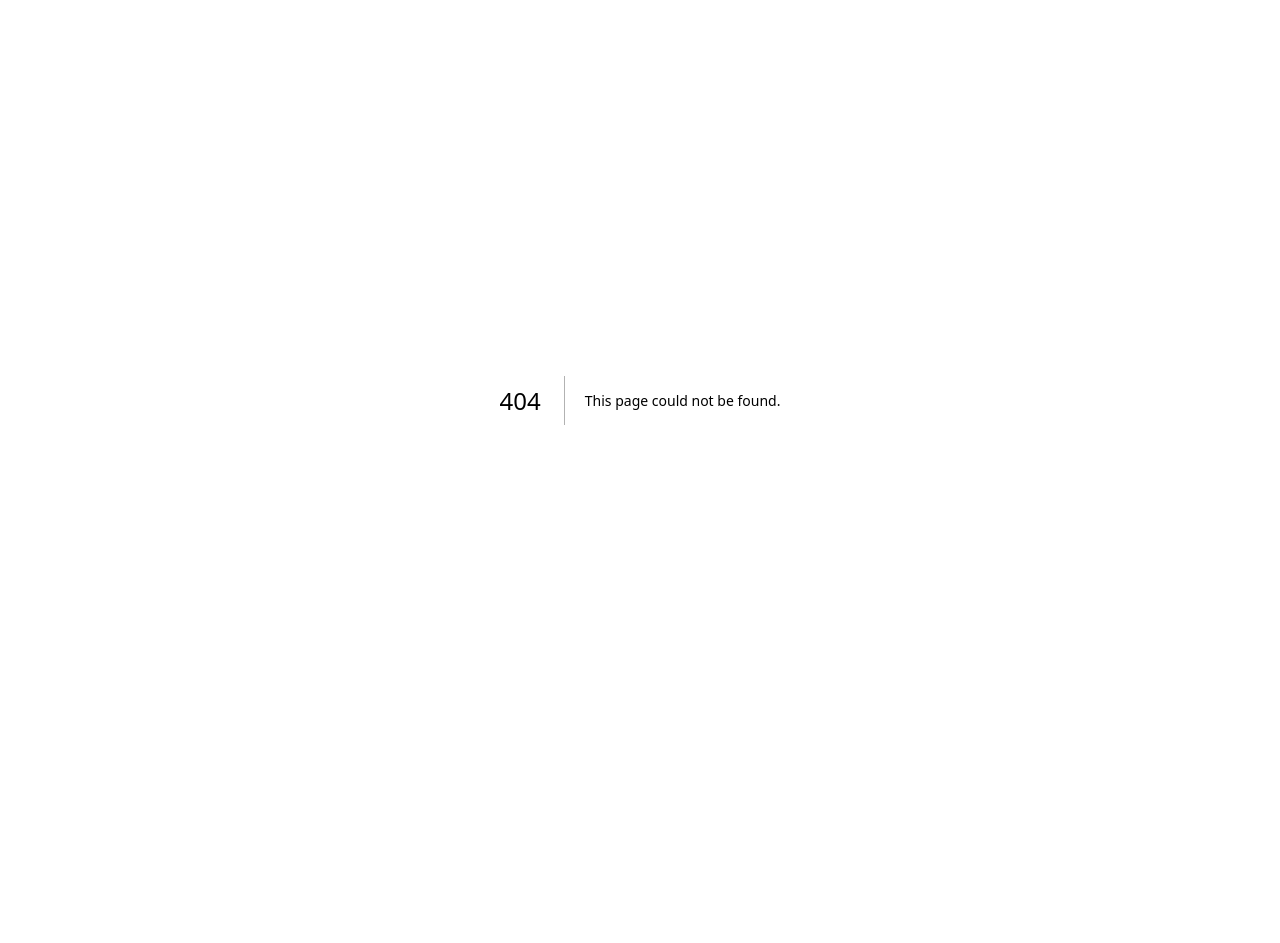
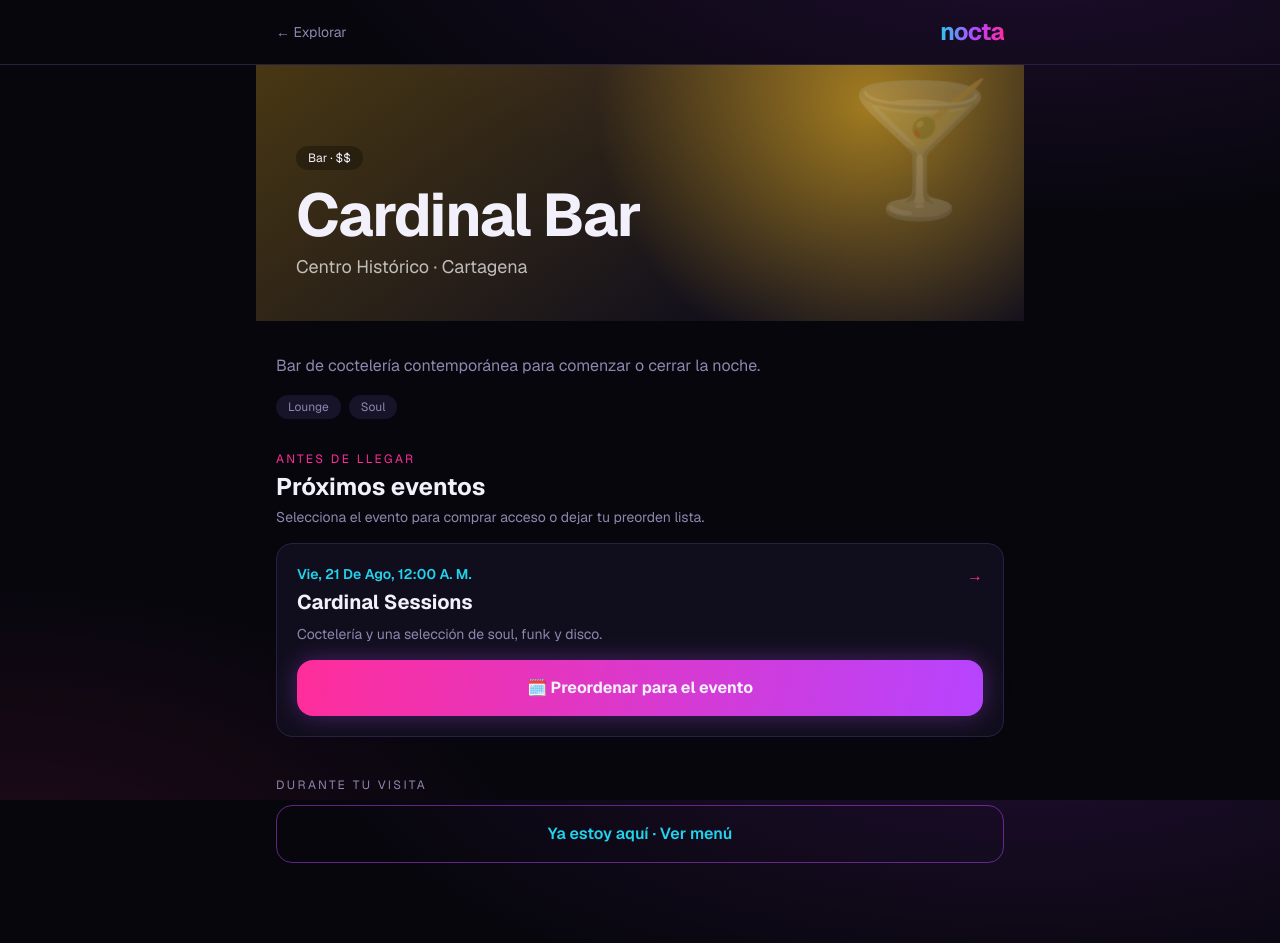
Before and after one commit to hfm1219-boop/nocta, a Next.js app: page /lugares/cardinal-bar in a window 1280 px wide. Before the commit this address had no page. Before the commit the page ends 800 px from the top, so only its background shows below. Built offline with nearby package versions, Linux system fonts and the light colour scheme.

Commit message:
Move preorders before venue arrival
Moves preorder entry to event and venue discovery, persists event context through checkout, and keeps on-site ordering immediate.

```diff
--- a/app/eventos/[id]/page.tsx
+++ b/app/eventos/[id]/page.tsx
@@ -1,6 +1,6 @@
 import Link from "next/link";
 import { notFound } from "next/navigation";
-import { EntrarLugar } from "@/components/entrar-lugar";
+import { EntrarLugar, PreordenarEvento } from "@/components/entrar-lugar";
 import { Logo } from "@/components/ui";
 import { EVENTOS, eventoPorId, formatearFecha, lugarPorId } from "@/lib/discovery";
 
@@ -56,12 +56,26 @@
           </div>
 
           <aside className="space-y-3 md:sticky md:top-5 self-start">
+            <div className="card p-5 space-y-3 border-neon3/40 bg-neon3/5">
+              <div>
+                <p className="text-xs uppercase tracking-wider text-neon3">Antes de llegar</p>
+                <h2 className="font-bold text-lg mt-1">Deja tu pedido listo</h2>
+                <p className="text-xs text-muted mt-2">Elige productos ahora y programa la entrega para tu llegada al evento.</p>
+              </div>
+              <PreordenarEvento
+                lugarId={lugar.id}
+                lugarNombre={lugar.nombre}
+                eventoId={evento.id}
+                eventoNombre={evento.nombre}
+                fechaISO={evento.fechaISO}
+              />
+            </div>
             <div className="card p-5 space-y-4">
               <div>
                 <p className="text-xs text-muted">Entrada</p>
                 <p className="text-2xl font-bold mt-1">{evento.precioDesde ? `Desde $${evento.precioDesde.toLocaleString("es-CO")}` : "Entrada libre"}</p>
               </div>
-              <button className="btn-neon w-full rounded-2xl px-5 py-4 font-bold">
+              <button className="w-full rounded-2xl border border-neon2/60 px-5 py-4 font-bold text-neon2">
                 {evento.disponibilidad === "lista" ? "Solicitar lista" : evento.precioDesde ? "Comprar entrada" : "Confirmar asistencia"}
               </button>
               <p className="text-[11px] text-center text-muted">Próximo módulo: inventario, checkout y QR de acceso.</p>
--- /dev/null
+++ b/app/lugares/[id]/page.tsx
@@ -0,0 +1,87 @@
+import Link from "next/link";
+import { notFound } from "next/navigation";
+import { EntrarLugar, PreordenarEvento } from "@/components/entrar-lugar";
+import { Logo } from "@/components/ui";
+import { EVENTOS, formatearFecha, LUGARES, lugarPorId } from "@/lib/discovery";
+
+export function generateStaticParams() {
+  return LUGARES.map((lugar) => ({ id: lugar.id }));
+}
+
+export default async function LugarPage({ params }: PageProps<"/lugares/[id]">) {
+  const { id } = await params;
+  const lugar = lugarPorId(id);
+  if (!lugar) notFound();
+  const eventos = EVENTOS.filter((evento) => evento.lugarId === lugar.id);
+
+  return (
+    <main className="flex-1 pb-12">
+      <header className="border-b border-line">
+        <div className="max-w-3xl mx-auto px-5 py-4 flex items-center justify-between">
+          <Link href="/" className="text-sm text-muted">← Explorar</Link>
+          <Logo size="text-2xl" />
+        </div>
+      </header>
+
+      <article className="max-w-3xl mx-auto">
+        <div
+          className="min-h-64 p-6 md:p-10 flex items-end relative overflow-hidden"
+          style={{ background: `radial-gradient(circle at 80% 15%, ${lugar.color}99, transparent 42%), linear-gradient(145deg, ${lugar.color}44, #100e1c 75%)` }}
+        >
+          <div className="absolute right-6 top-5 text-9xl opacity-20">{lugar.icono}</div>
+          <div className="relative">
+            <span className="rounded-full bg-black/30 px-3 py-1 text-xs capitalize">{lugar.categoria} · {lugar.rangoPrecio}</span>
+            <h1 className="text-4xl md:text-6xl font-bold tracking-tight mt-4">{lugar.nombre}</h1>
+            <p className="text-lg text-white/70 mt-2">{lugar.zona} · {lugar.ciudad}</p>
+          </div>
+        </div>
+
+        <div className="px-5 py-8 space-y-8">
+          <section>
+            <p className="text-muted leading-relaxed">{lugar.descripcion}</p>
+            <div className="flex gap-2 flex-wrap mt-4">
+              {lugar.estilos.map((estilo) => (
+                <span key={estilo} className="rounded-full bg-surface2 px-3 py-1 text-xs text-muted">{estilo}</span>
+              ))}
+            </div>
+          </section>
+
+          <section className="space-y-4">
+            <div>
+              <p className="text-xs uppercase tracking-[0.2em] text-neon2">Antes de llegar</p>
+              <h2 className="text-2xl font-bold mt-1">Próximos eventos</h2>
+              <p className="text-sm text-muted mt-1">Selecciona el evento para comprar acceso o dejar tu preorden lista.</p>
+            </div>
+            {eventos.map((evento) => (
+              <div key={evento.id} className="card p-5 space-y-4">
+                <Link href={`/eventos/${evento.id}`} className="block group">
+                  <div className="flex justify-between gap-4">
+                    <div>
+                      <p className="text-sm font-semibold text-neon3 capitalize">{formatearFecha(evento.fechaISO)}</p>
+                      <h3 className="text-xl font-bold mt-1 group-hover:text-neon2 transition">{evento.nombre}</h3>
+                      <p className="text-sm text-muted mt-2">{evento.resumen}</p>
+                    </div>
+                    <span className="text-neon2">→</span>
+                  </div>
+                </Link>
+                <PreordenarEvento
+                  lugarId={lugar.id}
+                  lugarNombre={lugar.nombre}
+                  eventoId={evento.id}
+                  eventoNombre={evento.nombre}
+                  fechaISO={evento.fechaISO}
+                />
+              </div>
+            ))}
+            {eventos.length === 0 && <div className="card p-6 text-center text-muted">No hay eventos publicados próximamente.</div>}
+          </section>
+
+          <section className="pt-2">
+            <p className="text-xs uppercase tracking-[0.2em] text-muted mb-3">Durante tu visita</p>
+            <EntrarLugar lugarId={lugar.id} nombre={lugar.nombre} />
+          </section>
+        </div>
+      </article>
+    </main>
+  );
+}
--- a/app/m/carrito/page.tsx
+++ b/app/m/carrito/page.tsx
@@ -12,6 +12,7 @@
 } from "@/lib/preorden";
 import { EscanerMesa } from "@/components/qr-mesa";
 import { MapaZonas } from "@/components/mapa-zonas";
+import { limpiarIntencionPedido, useIntencionPedido } from "@/lib/order-intent";
 
 const PROPINAS = [0, 5, 10];
 
@@ -33,7 +34,6 @@
   const [usarPropinaPersonalizada, setUsarPropinaPersonalizada] = useState(false);
   const [medio, setMedio] = useState<MedioPago>("digital");
   const [telefono, setTelefono] = useState("");
-  const [esPreorden, setEsPreorden] = useState(false);
   const [fechaLlegada, setFechaLlegada] = useState("");
   const [pagando, setPagando] = useState(false);
   const [politicasAbiertas, setPoliticasAbiertas] = useState(false);
@@ -43,6 +43,12 @@
   const [armandoVaquita, setArmandoVaquita] = useState(false);
   const [participantesVaquita, setParticipantesVaquita] = useState(4);
   const enviado = useRef(false); // idempotencia: doble toque en pagar = un solo pedido
+  const intencionPedido = useIntencionPedido();
+  const esPreorden = intencionPedido?.tipo === "preorden";
+  const eventoPreorden = intencionPedido?.eventoNombre ?? "";
+  const fechaLlegadaEfectiva = fechaLlegada || (intencionPedido
+    ? fechaInputLocal(new Date(intencionPedido.llegadaSugerida).getTime())
+    : "");
 
   const subtotal = totalCarrito(items);
   const descuentoPct = esPreorden ? porcentajeDescuentoVolumen(items) : 0;
@@ -87,7 +93,7 @@
 
   const necesitaZona = modoValido !== "barra";
   const superaTope = total > config.topeContraEntrega;
-  const programadoPara = fechaLlegada ? new Date(fechaLlegada).getTime() : 0;
+  const programadoPara = fechaLlegadaEfectiva ? new Date(fechaLlegadaEfectiva).getTime() : 0;
   const fechaValida = !esPreorden || (ahora > 0 && programadoPara >= ahora + 30 * 60_000);
   const fechaMaxima = !esPreorden || (ahora > 0 && programadoPara <= ahora + 30 * 24 * 60 * 60_000);
 
@@ -105,7 +111,7 @@
     if (!medioValido || items.length === 0) return;
     if (esPreorden && !config?.funciones.preorden) return;
     if (necesitaZona && !zonaId) return;
-    if (esPreorden && (!fechaLlegada || !fechaValida || !fechaMaxima)) return;
+    if (esPreorden && (!fechaLlegadaEfectiva || !fechaValida || !fechaMaxima)) return;
     if (esPreorden && !politicasAceptadas) return;
     if (enviado.current) return;
     enviado.current = true;
@@ -127,6 +133,7 @@
       politicasPreordenVersion: esPreorden ? VERSION_POLITICAS_PREORDEN : undefined,
       pagoAlFinal: !esPreorden && pagoAlFinal,
     });
+    limpiarIntencionPedido();
     vaciarCarrito();
     router.push(`/m/pedido/${pedido.id}`);
   }
@@ -160,28 +167,13 @@
     <main className="px-4 pt-5 space-y-6 pb-10">
       <h1 className="text-2xl font-bold">Tu pedido</h1>
 
-      <section className={`card p-1 grid ${config.funciones.preorden ? "grid-cols-2" : "grid-cols-1"}`}>
-        <button
-          onClick={() => setEsPreorden(false)}
-          className={`rounded-xl py-3 text-sm transition ${
-            !esPreorden ? "bg-neon2/15 text-neon2 font-semibold" : "text-muted"
-          }`}
-        >
-          ⚡ Pedir ahora
-        </button>
-        {config.funciones.preorden && (
-          <button
-            onClick={() => {
-              setPoliticasAceptadas(false);
-              setPoliticasAbiertas(true);
-            }}
-            className={`rounded-xl py-3 text-sm transition ${
-              esPreorden ? "bg-neon3/15 text-neon3 font-semibold" : "text-muted"
-            }`}
-          >
-            🗓️ Preordenar
-          </button>
-        )}
+      <section className={`card p-4 border ${esPreorden ? "border-neon3/40 bg-neon3/5" : "border-neon2/30"}`}>
+        <p className={`font-semibold ${esPreorden ? "text-neon3" : "text-neon2"}`}>
+          {esPreorden ? `🗓️ Preorden${eventoPreorden ? ` · ${eventoPreorden}` : ""}` : "⚡ Pedido para ahora"}
+        </p>
+        <p className="text-xs text-muted mt-1">
+          {esPreorden ? "Iniciaste esta compra desde la ficha del evento." : "Este pedido se prepara para consumo inmediato en el establecimiento."}
+        </p>
       </section>
 
       {esPreorden && (
@@ -196,14 +188,14 @@
             <span className="text-muted text-xs">Fecha y hora de llegada</span>
             <input
               type="datetime-local"
-              value={fechaLlegada}
+              value={fechaLlegadaEfectiva}
               min={ahora ? fechaInputLocal(ahora + 30 * 60_000) : undefined}
               max={ahora ? fechaInputLocal(ahora + 30 * 24 * 60 * 60_000) : undefined}
               onChange={(e) => setFechaLlegada(e.target.value)}
               className="card w-full mt-1 px-4 py-3 bg-transparent outline-none [color-scheme:dark]"
             />
           </label>
-          {fechaLlegada && (!fechaValida || !fechaMaxima) && (
+          {fechaLlegadaEfectiva && (!fechaValida || !fechaMaxima) && (
             <p className="text-xs text-danger">
               Elige una hora entre 30 minutos y 30 días desde ahora.
             </p>
@@ -613,7 +605,7 @@
         disabled={
           items.length === 0 ||
           (!esPreorden && necesitaZona && !zonaId) ||
-          (esPreorden && (!fechaLlegada || !fechaValida || !fechaMaxima)) ||
+          (esPreorden && (!fechaLlegadaEfectiva || !fechaValida || !fechaMaxima)) ||
           (esPreorden && !politicasAceptadas) ||
           !medioValido
         }
@@ -690,7 +682,6 @@
                 type="button"
                 disabled={!politicasAceptadas}
                 onClick={() => {
-                  setEsPreorden(true);
                   setModo("barra");
                   setZonaId("");
                   setMedio("digital");
--- a/app/m/page.tsx
+++ b/app/m/page.tsx
@@ -6,12 +6,15 @@
 import { agregarItem } from "@/lib/cart";
 import { Logo } from "@/components/ui";
 import { cotizarProducto } from "@/lib/mercado";
+import { useIntencionPedido } from "@/lib/order-intent";
 
 export default function MenuCliente() {
   const db = useDB();
   const ahora = useReloj(10_000);
   const [cat, setCat] = useState("todos");
   const [busqueda, setBusqueda] = useState("");
+  const intencionPedido = useIntencionPedido();
+  const eventoPreorden = intencionPedido?.eventoNombre ?? "";
 
   if (!db) return null;
   const ventanaCerrada = !db.config.ventanaAbierta;
@@ -37,20 +40,16 @@
         <p className="text-muted">¿Qué vas a pedir hoy?</p>
       </div>
 
-      {db.config.funciones.preorden && (
-        <Link
-          href="/m/carrito"
-          className="card p-4 flex items-center gap-3 border-neon3/40 bg-neon3/5"
-        >
+      {db.config.funciones.preorden && eventoPreorden && (
+        <div className="card p-4 flex items-center gap-3 border-neon3/40 bg-neon3/5">
           <span className="text-3xl">🗓️</span>
           <span className="flex-1">
-            <span className="block font-semibold text-neon3">Preordena antes de llegar</span>
+            <span className="block font-semibold text-neon3">Preorden para {eventoPreorden}</span>
             <span className="block text-xs text-muted mt-0.5">
-              Ahorra 5%, 10% o 15% según la cantidad de productos.
+              Agrega productos y luego programa tu llegada desde el carrito.
             </span>
           </span>
-          <span className="text-neon3">→</span>
-        </Link>
+        </div>
       )}
 
       <Link
--- a/app/page.tsx
+++ b/app/page.tsx
@@ -109,12 +109,15 @@
           </div>
           <div className="flex gap-4 overflow-x-auto pb-3 snap-x">
             {LUGARES.map((lugar) => (
-              <article key={lugar.id} className="card min-w-[260px] md:min-w-[300px] p-5 snap-start" style={{ borderTopColor: lugar.color }}>
+              <Link key={lugar.id} href={`/lugares/${lugar.id}`} className="card min-w-[260px] md:min-w-[300px] p-5 snap-start hover:border-neon1/60 transition" style={{ borderTopColor: lugar.color }}>
                 <div className="text-4xl mb-5">{lugar.icono}</div>
-                <h3 className="font-bold text-lg">{lugar.nombre}</h3>
+                <div className="flex items-center justify-between gap-3">
+                  <h3 className="font-bold text-lg">{lugar.nombre}</h3>
+                  <span className="text-neon3">→</span>
+                </div>
                 <p className="text-xs text-neon3 mt-1">{lugar.zona} · {lugar.rangoPrecio}</p>
                 <p className="text-sm text-muted mt-3">{lugar.descripcion}</p>
-              </article>
+              </Link>
             ))}
           </div>
         </section>
--- a/components/entrar-lugar.tsx
+++ b/components/entrar-lugar.tsx
@@ -2,6 +2,7 @@
 
 import { useRouter } from "next/navigation";
 import { seleccionarLocal } from "@/lib/store";
+import { guardarIntencionPreorden, limpiarIntencionPedido } from "@/lib/order-intent";
 
 export function EntrarLugar({ lugarId, nombre }: { lugarId: string; nombre: string }) {
   const router = useRouter();
@@ -10,6 +11,7 @@
     <button
       className="w-full rounded-2xl border border-neon1/50 px-5 py-4 font-semibold text-neon3 hover:bg-neon1/10 transition"
       onClick={() => {
+        limpiarIntencionPedido();
         seleccionarLocal(lugarId, nombre);
         router.push("/m");
       }}
@@ -18,3 +20,33 @@
     </button>
   );
 }
+
+export function PreordenarEvento({
+  lugarId, lugarNombre, eventoId, eventoNombre, fechaISO,
+}: {
+  lugarId: string;
+  lugarNombre: string;
+  eventoId: string;
+  eventoNombre: string;
+  fechaISO: string;
+}) {
+  const router = useRouter();
+
+  return (
+    <button
+      className="btn-neon w-full rounded-2xl px-5 py-4 font-bold"
+      onClick={() => {
+        seleccionarLocal(lugarId, lugarNombre);
+        guardarIntencionPreorden({
+          tipo: "preorden",
+          eventoId,
+          eventoNombre,
+          llegadaSugerida: fechaISO,
+        });
+        router.push("/m");
+      }}
+    >
+      🗓️ Preordenar para el evento
+    </button>
+  );
+}
--- /dev/null
+++ b/lib/order-intent.ts
@@ -0,0 +1,59 @@
+"use client";
+
+import { useMemo, useSyncExternalStore } from "react";
+
+export type IntencionPedido = {
+  tipo: "preorden";
+  eventoId: string;
+  eventoNombre: string;
+  llegadaSugerida: string;
+};
+
+const KEY = "nocta-order-intent-v1";
+const EVENT = "nocta-order-intent-change";
+
+export function guardarIntencionPreorden(intencion: IntencionPedido) {
+  localStorage.setItem(KEY, JSON.stringify(intencion));
+  window.dispatchEvent(new Event(EVENT));
+}
+
+export function leerIntencionPedido(): IntencionPedido | null {
+  if (typeof window === "undefined") return null;
+  try {
+    return JSON.parse(localStorage.getItem(KEY) ?? "null") as IntencionPedido | null;
+  } catch {
+    return null;
+  }
+}
+
+export function limpiarIntencionPedido() {
+  if (typeof window !== "undefined") {
+    localStorage.removeItem(KEY);
+    window.dispatchEvent(new Event(EVENT));
+  }
+}
+
+function suscribir(listener: () => void) {
+  window.addEventListener(EVENT, listener);
+  window.addEventListener("storage", listener);
+  return () => {
+    window.removeEventListener(EVENT, listener);
+    window.removeEventListener("storage", listener);
+  };
+}
+
+function snapshot() {
+  return localStorage.getItem(KEY) ?? "";
+}
+
+export function useIntencionPedido(): IntencionPedido | null {
+  const serializada = useSyncExternalStore(suscribir, snapshot, () => "");
+  return useMemo(() => {
+    if (!serializada) return null;
+    try {
+      return JSON.parse(serializada) as IntencionPedido;
+    } catch {
+      return null;
+    }
+  }, [serializada]);
+}
```
